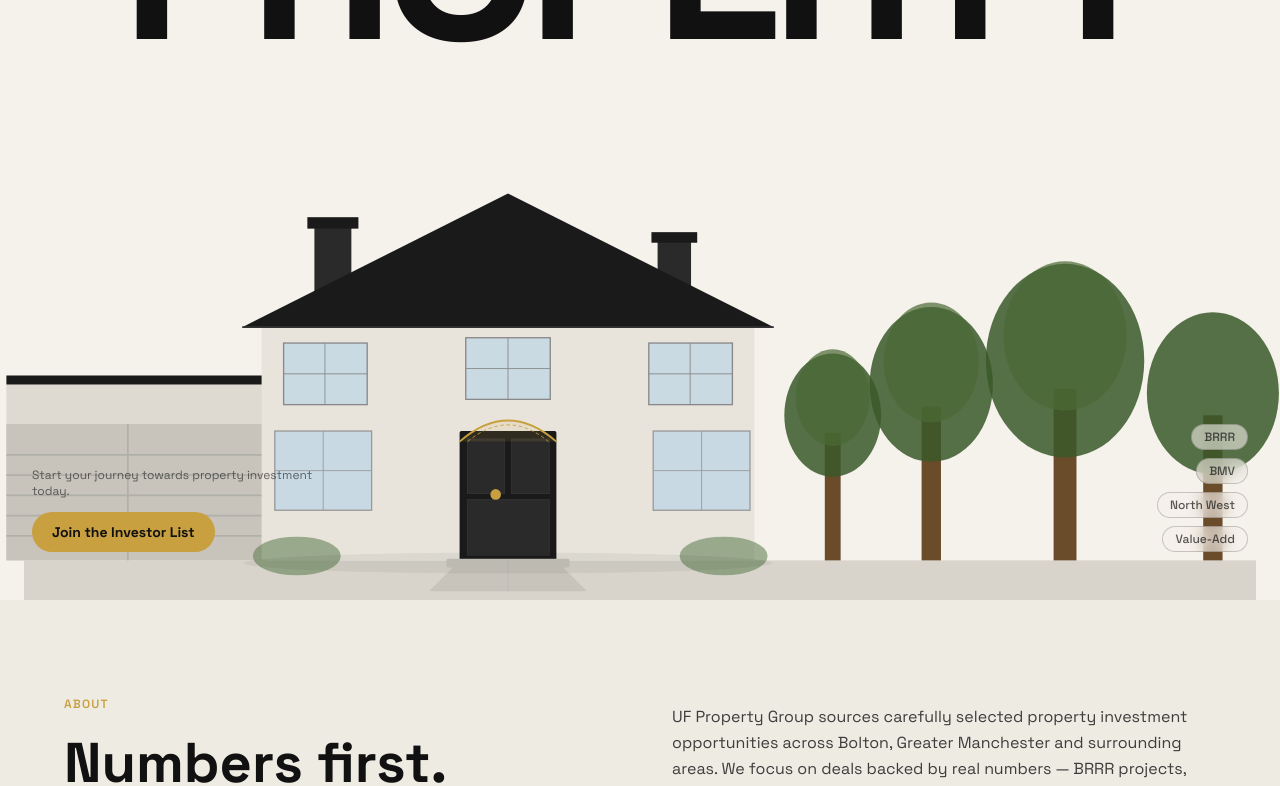
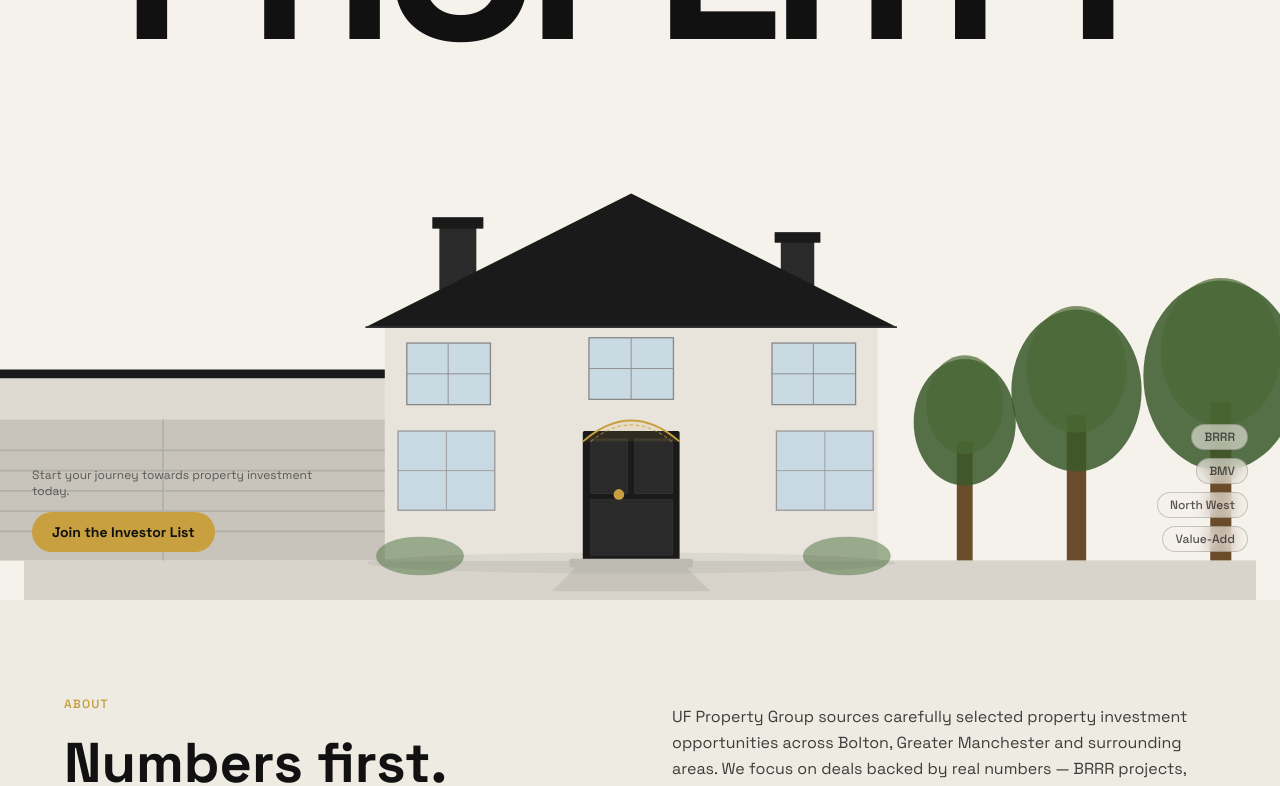
Before and after one commit to 4-Jhin/steves-uf-property, a Next.js app: page / in a window 1280 px wide. Shown: the part 483-1269 px from the top of the page. Built offline with nearby package versions, Linux system fonts and the light colour scheme.

Commit message:
House scene: shift house right, garage and tree bleed off edges

```diff
--- a/app/components/HouseGraphic.tsx
+++ b/app/components/HouseGraphic.tsx
@@ -11,97 +11,89 @@ export default function HouseGraphic({ className }: { className?: string }) {
       {/* ── GROUND ── */}
       <rect x="0" y="455" width="1400" height="45" fill="#D8D4CC" />
 
-      {/* ── GARAGE WING — extends off left edge ── */}
-      <rect x="-20" y="255" width="310" height="200" fill="#DEDAD2" />
-      {/* Garage door panels */}
-      <rect x="-20" y="300" width="295" height="155" fill="#C8C4BC" />
-      <line x1="-20" y1="335" x2="275" y2="335" stroke="#B0B0A8" strokeWidth="2" />
-      <line x1="-20" y1="358" x2="275" y2="358" stroke="#B0B0A8" strokeWidth="2" />
-      <line x1="-20" y1="381" x2="275" y2="381" stroke="#B0B0A8" strokeWidth="2" />
-      <line x1="-20" y1="404" x2="275" y2="404" stroke="#B0B0A8" strokeWidth="2" />
-      <line x1="-20" y1="427" x2="275" y2="427" stroke="#B0B0A8" strokeWidth="2" />
-      <line x1="118" y1="300" x2="118" y2="455" stroke="#B0B0A8" strokeWidth="2" />
-      {/* Garage roof lean */}
-      <polygon points="-20,255 290,255 290,245 -20,245" fill="#1A1A1A" />
+      {/* ── GARAGE — bleeds off left edge ── */}
+      <rect x="-100" y="248" width="530" height="207" fill="#DEDAD2" />
+      <rect x="-100" y="295" width="515" height="160" fill="#C8C4BC" />
+      <line x1="-100" y1="330" x2="415" y2="330" stroke="#B0B0A8" strokeWidth="2" />
+      <line x1="-100" y1="353" x2="415" y2="353" stroke="#B0B0A8" strokeWidth="2" />
+      <line x1="-100" y1="376" x2="415" y2="376" stroke="#B0B0A8" strokeWidth="2" />
+      <line x1="-100" y1="399" x2="415" y2="399" stroke="#B0B0A8" strokeWidth="2" />
+      <line x1="-100" y1="422" x2="415" y2="422" stroke="#B0B0A8" strokeWidth="2" />
+      <line x1="158" y1="295" x2="158" y2="455" stroke="#B0B0A8" strokeWidth="2" />
+      <polygon points="-100,248 430,248 430,238 -100,238" fill="#1A1A1A" />
 
-      {/* ── MAIN HOUSE BODY ── */}
-      <rect x="270" y="190" width="560" height="265" fill="#E8E4DC" />
+      {/* ── MAIN HOUSE BODY — shifted right ── */}
+      <rect x="410" y="190" width="560" height="265" fill="#E8E4DC" />
 
       {/* Chimney left */}
-      <rect x="330" y="72" width="42" height="100" fill="#2A2A2A" />
-      <rect x="322" y="65" width="58" height="13" fill="#1A1A1A" />
+      <rect x="472" y="72" width="42" height="100" fill="#2A2A2A" />
+      <rect x="464" y="65" width="58" height="13" fill="#1A1A1A" />
 
       {/* Chimney right */}
-      <rect x="720" y="88" width="38" height="85" fill="#2A2A2A" />
-      <rect x="713" y="82" width="52" height="12" fill="#1A1A1A" />
+      <rect x="860" y="88" width="38" height="85" fill="#2A2A2A" />
+      <rect x="853" y="82" width="52" height="12" fill="#1A1A1A" />
 
       {/* Main roof */}
-      <polygon points="248,190 550,38 852,190" fill="#1A1A1A" />
-      <line x1="248" y1="190" x2="852" y2="190" stroke="#333" strokeWidth="2" />
+      <polygon points="388,190 690,38 992,190" fill="#1A1A1A" />
+      <line x1="388" y1="190" x2="992" y2="190" stroke="#333" strokeWidth="2" />
 
       {/* ── FIRST FLOOR WINDOWS ── */}
-      <rect x="295" y="208" width="95" height="70" fill="#B8D4E8" fillOpacity="0.6" stroke="#888" strokeWidth="1.5" />
-      <line x1="342" y1="208" x2="342" y2="278" stroke="#888" strokeWidth="1" />
-      <line x1="295" y1="243" x2="390" y2="243" stroke="#888" strokeWidth="1" />
+      <rect x="435" y="208" width="95" height="70" fill="#B8D4E8" fillOpacity="0.6" stroke="#888" strokeWidth="1.5" />
+      <line x1="482" y1="208" x2="482" y2="278" stroke="#888" strokeWidth="1" />
+      <line x1="435" y1="243" x2="530" y2="243" stroke="#888" strokeWidth="1" />
 
-      <rect x="502" y="202" width="96" height="70" fill="#B8D4E8" fillOpacity="0.6" stroke="#888" strokeWidth="1.5" />
-      <line x1="550" y1="202" x2="550" y2="272" stroke="#888" strokeWidth="1" />
-      <line x1="502" y1="237" x2="598" y2="237" stroke="#888" strokeWidth="1" />
+      <rect x="642" y="202" width="96" height="70" fill="#B8D4E8" fillOpacity="0.6" stroke="#888" strokeWidth="1.5" />
+      <line x1="690" y1="202" x2="690" y2="272" stroke="#888" strokeWidth="1" />
+      <line x1="642" y1="237" x2="738" y2="237" stroke="#888" strokeWidth="1" />
 
-      <rect x="710" y="208" width="95" height="70" fill="#B8D4E8" fillOpacity="0.6" stroke="#888" strokeWidth="1.5" />
-      <line x1="757" y1="208" x2="757" y2="278" stroke="#888" strokeWidth="1" />
-      <line x1="710" y1="243" x2="805" y2="243" stroke="#888" strokeWidth="1" />
+      <rect x="850" y="208" width="95" height="70" fill="#B8D4E8" fillOpacity="0.6" stroke="#888" strokeWidth="1.5" />
+      <line x1="897" y1="208" x2="897" y2="278" stroke="#888" strokeWidth="1" />
+      <line x1="850" y1="243" x2="945" y2="243" stroke="#888" strokeWidth="1" />
 
       {/* ── GROUND FLOOR WINDOWS ── */}
-      <rect x="285" y="308" width="110" height="90" fill="#B8D4E8" fillOpacity="0.65" stroke="#999" strokeWidth="1.5" />
-      <line x1="340" y1="308" x2="340" y2="398" stroke="#999" strokeWidth="1" />
-      <line x1="285" y1="353" x2="395" y2="353" stroke="#999" strokeWidth="1" />
+      <rect x="425" y="308" width="110" height="90" fill="#B8D4E8" fillOpacity="0.65" stroke="#999" strokeWidth="1.5" />
+      <line x1="480" y1="308" x2="480" y2="398" stroke="#999" strokeWidth="1" />
+      <line x1="425" y1="353" x2="535" y2="353" stroke="#999" strokeWidth="1" />
 
-      <rect x="715" y="308" width="110" height="90" fill="#B8D4E8" fillOpacity="0.65" stroke="#999" strokeWidth="1.5" />
-      <line x1="770" y1="308" x2="770" y2="398" stroke="#999" strokeWidth="1" />
-      <line x1="715" y1="353" x2="825" y2="353" stroke="#999" strokeWidth="1" />
+      <rect x="855" y="308" width="110" height="90" fill="#B8D4E8" fillOpacity="0.65" stroke="#999" strokeWidth="1.5" />
+      <line x1="910" y1="308" x2="910" y2="398" stroke="#999" strokeWidth="1" />
+      <line x1="855" y1="353" x2="965" y2="353" stroke="#999" strokeWidth="1" />
 
       {/* ── FRONT DOOR ── */}
-      <rect x="495" y="308" width="110" height="147" rx="2" fill="#1A1A1A" />
-      <rect x="504" y="317" width="42" height="62" fill="#2A2A2A" stroke="#333" strokeWidth="1" />
-      <rect x="554" y="317" width="43" height="62" fill="#2A2A2A" stroke="#333" strokeWidth="1" />
-      <rect x="504" y="386" width="93" height="63" fill="#2A2A2A" stroke="#333" strokeWidth="1" />
-      <circle cx="536" cy="380" r="6" fill="#C8A040" />
-      <path d="M495,320 Q550,272 605,320" fill="#C8A040" fillOpacity="0.12" stroke="#C8A040" strokeWidth="2" />
-      <path d="M504,320 Q550,282 596,320" fill="none" stroke="#C8A040" strokeWidth="1" strokeDasharray="4 3" />
+      <rect x="635" y="308" width="110" height="147" rx="2" fill="#1A1A1A" />
+      <rect x="644" y="317" width="42" height="62" fill="#2A2A2A" stroke="#333" strokeWidth="1" />
+      <rect x="694" y="317" width="43" height="62" fill="#2A2A2A" stroke="#333" strokeWidth="1" />
+      <rect x="644" y="386" width="93" height="63" fill="#2A2A2A" stroke="#333" strokeWidth="1" />
+      <circle cx="676" cy="380" r="6" fill="#C8A040" />
+      <path d="M635,320 Q690,272 745,320" fill="#C8A040" fillOpacity="0.12" stroke="#C8A040" strokeWidth="2" />
+      <path d="M644,320 Q690,282 736,320" fill="none" stroke="#C8A040" strokeWidth="1" strokeDasharray="4 3" />
 
-      {/* Step */}
-      <rect x="480" y="453" width="140" height="10" rx="2" fill="#C8C4BC" />
-      {/* Path */}
-      <path d="M495,455 L460,490 L640,490 L605,455 Z" fill="#C8C4BC" />
-      <line x1="550" y1="455" x2="550" y2="490" stroke="#BBB" strokeWidth="1" />
+      {/* Step + path */}
+      <rect x="620" y="453" width="140" height="10" rx="2" fill="#C8C4BC" />
+      <path d="M635,455 L600,490 L780,490 L745,455 Z" fill="#C8C4BC" />
 
-      {/* Bushes near house */}
-      <ellipse cx="310" cy="450" rx="50" ry="22" fill="#5A7A4A" fillOpacity="0.55" />
-      <ellipse cx="795" cy="450" rx="50" ry="22" fill="#5A7A4A" fillOpacity="0.55" />
+      {/* Bushes */}
+      <ellipse cx="450" cy="450" rx="50" ry="22" fill="#5A7A4A" fillOpacity="0.55" />
+      <ellipse cx="935" cy="450" rx="50" ry="22" fill="#5A7A4A" fillOpacity="0.55" />
 
-      {/* ── TREES — extending off right edge ── */}
+      {/* Ground shadow */}
+      <ellipse cx="690" cy="458" rx="300" ry="12" fill="#111111" fillOpacity="0.06" />
+
+      {/* ── TREES — bleeding off right edge ── */}
       {/* Tree 1 */}
-      <rect x="910" y="310" width="18" height="145" fill="#6B4C2A" />
-      <ellipse cx="919" cy="290" rx="55" ry="70" fill="#3A5A2A" fillOpacity="0.85" />
-      <ellipse cx="919" cy="270" rx="42" ry="55" fill="#4A6A35" fillOpacity="0.7" />
+      <rect x="1060" y="320" width="18" height="135" fill="#6B4C2A" />
+      <ellipse cx="1069" cy="298" rx="58" ry="72" fill="#3A5A2A" fillOpacity="0.85" />
+      <ellipse cx="1069" cy="278" rx="44" ry="56" fill="#4A6A35" fillOpacity="0.7" />
 
       {/* Tree 2 */}
-      <rect x="1020" y="280" width="22" height="175" fill="#6B4C2A" />
-      <ellipse cx="1031" cy="255" rx="70" ry="88" fill="#3A5A2A" fillOpacity="0.85" />
-      <ellipse cx="1031" cy="230" rx="54" ry="68" fill="#4A6A35" fillOpacity="0.7" />
+      <rect x="1185" y="290" width="22" height="165" fill="#6B4C2A" />
+      <ellipse cx="1196" cy="262" rx="74" ry="92" fill="#3A5A2A" fillOpacity="0.85" />
+      <ellipse cx="1196" cy="238" rx="57" ry="72" fill="#4A6A35" fillOpacity="0.7" />
 
-      {/* Tree 3 — large, partially off screen */}
-      <rect x="1170" y="260" width="26" height="195" fill="#6B4C2A" />
-      <ellipse cx="1183" cy="228" rx="90" ry="110" fill="#3A5A2A" fillOpacity="0.85" />
-      <ellipse cx="1183" cy="200" rx="70" ry="85" fill="#4A6A35" fillOpacity="0.7" />
-
-      {/* Tree 4 — mostly off screen */}
-      <rect x="1340" y="290" width="22" height="165" fill="#6B4C2A" />
-      <ellipse cx="1351" cy="265" rx="75" ry="92" fill="#3A5A2A" fillOpacity="0.85" />
-
-      {/* Ground shadow under house */}
-      <ellipse cx="550" cy="458" rx="300" ry="12" fill="#111111" fillOpacity="0.06" />
+      {/* Tree 3 — partially cut off right */}
+      <rect x="1348" y="275" width="24" height="180" fill="#6B4C2A" />
+      <ellipse cx="1360" cy="245" rx="88" ry="108" fill="#3A5A2A" fillOpacity="0.85" />
+      <ellipse cx="1360" cy="218" rx="68" ry="84" fill="#4A6A35" fillOpacity="0.7" />
     </svg>
   );
 }
```
